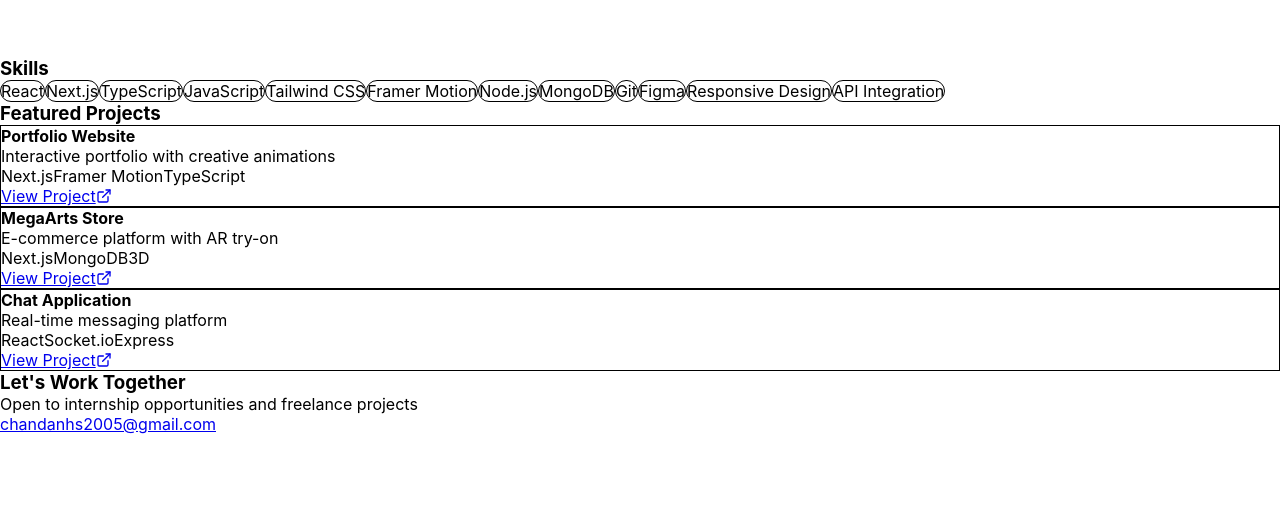
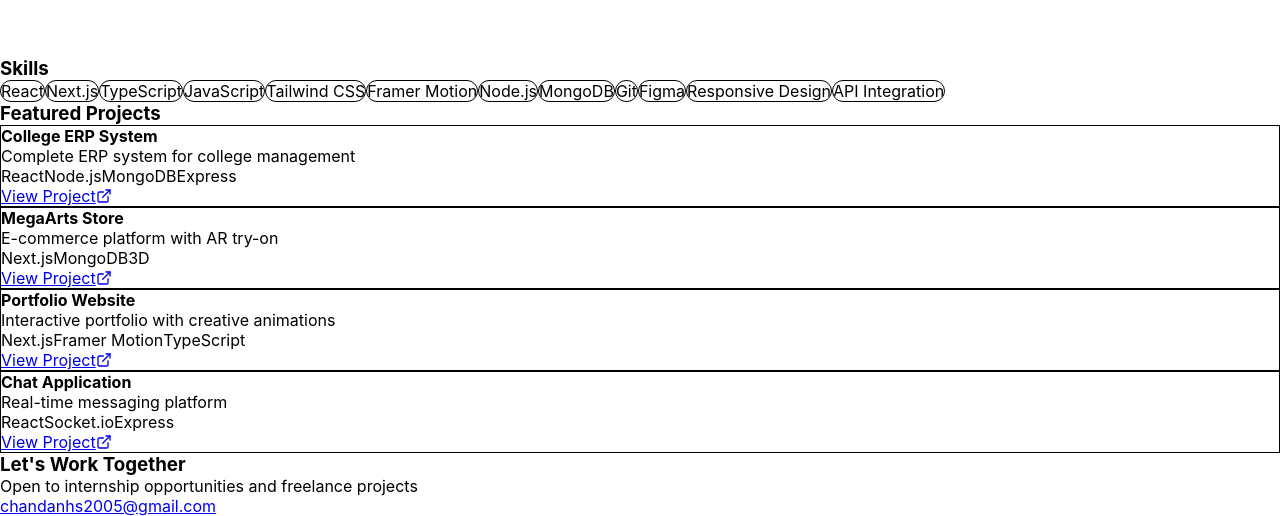
Before and after one commit to chandanhastantram/portfolio-website, a Next.js app: page / in a window 1280 px wide. Shown: the part 743-1259 px from the top of the page. Before the commit the page ends 1177 px from the top, so only its background shows below. Built offline with nearby package versions, Linux system fonts and the light colour scheme.

Commit message:
feat: Add College ERP System project to portfolio

```diff
--- a/app/page.tsx
+++ b/app/page.tsx
@@ -27,18 +27,25 @@ export default function Home() {
 
   const projects = [
     {
-      title: 'Portfolio Website',
-      description: 'Interactive portfolio with creative animations',
-      tech: ['Next.js', 'Framer Motion', 'TypeScript'],
-      link: '#',
-      gradient: 'from-cyan-500 to-blue-500',
+      title: 'College ERP System',
+      description: 'Complete ERP system for college management',
+      tech: ['React', 'Node.js', 'MongoDB', 'Express'],
+      link: 'https://github.com/chandanhastantram/college-erp',
+      gradient: 'from-violet-500 to-purple-500',
     },
     {
       title: 'MegaArts Store',
       description: 'E-commerce platform with AR try-on',
       tech: ['Next.js', 'MongoDB', '3D'],
-      link: '#',
+      link: 'https://github.com/chandanhastantram/artsstore',
       gradient: 'from-emerald-500 to-teal-500',
+    },
+    {
+      title: 'Portfolio Website',
+      description: 'Interactive portfolio with creative animations',
+      tech: ['Next.js', 'Framer Motion', 'TypeScript'],
+      link: 'https://github.com/chandanhastantram/portfolio-website',
+      gradient: 'from-cyan-500 to-blue-500',
     },
     {
       title: 'Chat Application',
```
